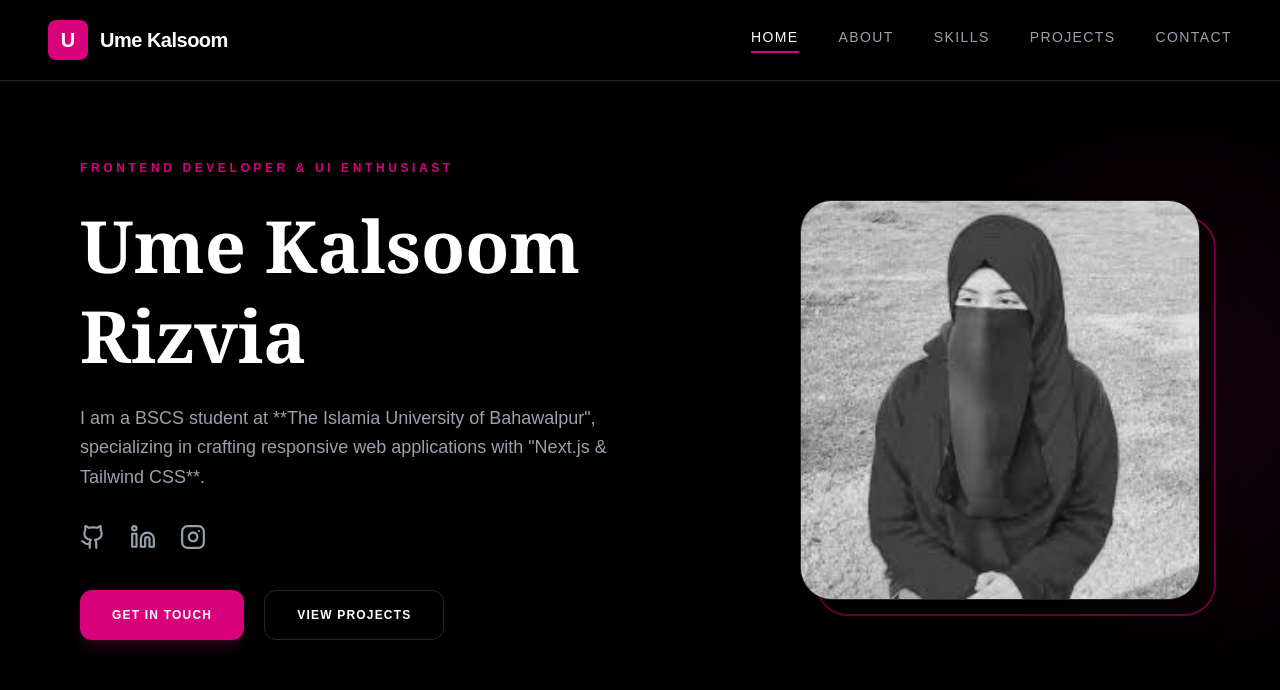
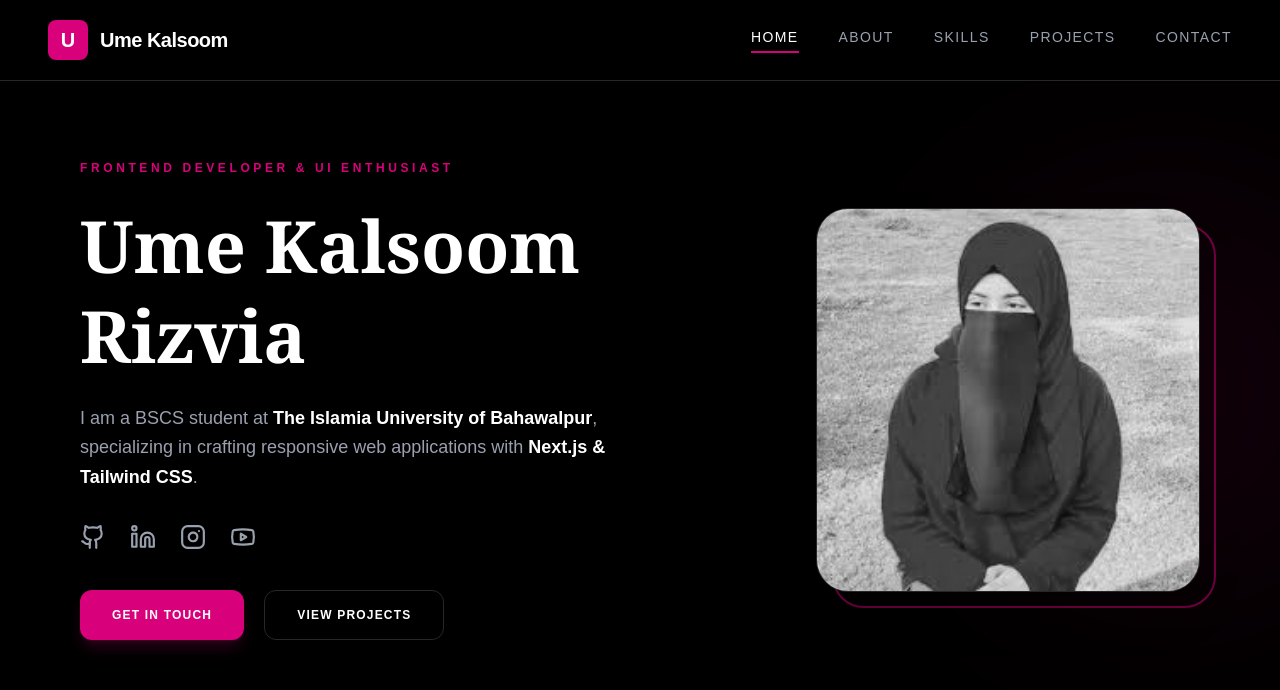
Before and after one commit to umekalsoom68/my-portfolio-v-2, a Next.js app in the folder my-portfolio-v2/: page / in a window 1280 px wide. Shown: the top 690 px of the page. Built offline with nearby package versions, Linux system fonts and the light colour scheme.

Commit message:
add utube channel link

```diff
--- a/my-portfolio-v2/app/components/hero.tsx
+++ b/my-portfolio-v2/app/components/hero.tsx
@@ -1,5 +1,5 @@
 import Image from 'next/image';
-import { Github, Linkedin, Instagram, Mail } from 'lucide-react'; // Instagram icon add kiya
+import { Github, Linkedin, Instagram, Youtube } from 'lucide-react';
 import Link from 'next/link';
 
 export default function Hero() {
@@ -23,11 +23,11 @@ export default function Hero() {
           </h1>
 
           <p className="max-w-xl text-gray-400 text-lg leading-relaxed mb-8">
-            I am a BSCS student at **The Islamia University of Bahawalpur",
-            specializing in crafting responsive web applications with "Next.js & Tailwind CSS**.
+            I am a BSCS student at <span className="text-white font-semibold">The Islamia University of Bahawalpur</span>,
+            specializing in crafting responsive web applications with <span className="text-white font-semibold">Next.js & Tailwind CSS</span>.
           </p>
 
-          {/* Social Links with your URLs */}
+          {/* Social Links */}
           <div className="flex gap-6 mb-10 text-gray-400">
             <Link href="https://github.com/umekalsoom68" target="_blank" className="hover:text-[#d9007b] transition-all hover:scale-110">
               <Github size={26} />
@@ -37,6 +37,10 @@ export default function Hero() {
             </Link>
             <Link href="https://www.instagram.com/aafffiii_68" target="_blank" className="hover:text-[#d9007b] transition-all hover:scale-110">
               <Instagram size={26} />
+            </Link>
+            {/* YouTube Link */}
+            <Link href="https://www.youtube.com/@LearnWithUK-r3j" target="_blank" className="hover:text-[#d9007b] transition-all hover:scale-110">
+              <Youtube size={26} />
             </Link>
           </div>
 
@@ -52,7 +56,7 @@ export default function Hero() {
 
         {/* Right Side: Profile Image */}
         <div className="relative order-1 lg:order-2 flex justify-center lg:justify-end">
-          <div className="relative w-64 h-64 md:w-80 md:h-80 lg:w-100 lg:h-100">
+          <div className="relative w-64 h-64 md:w-80 md:h-80 lg:w-96 lg:h-96">
             {/* Pink Border Frame */}
             <div className="absolute inset-0 border-2 border-[#d9007b] rounded-4xl translate-x-4 translate-y-4 opacity-50"></div>
 
```
